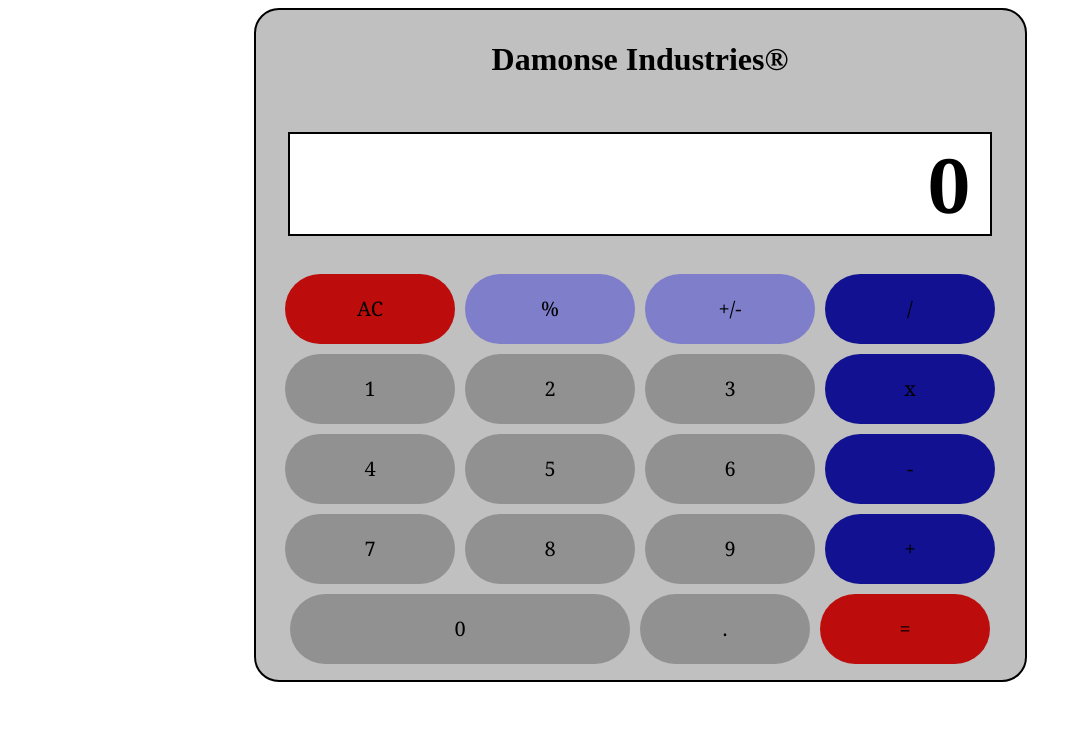
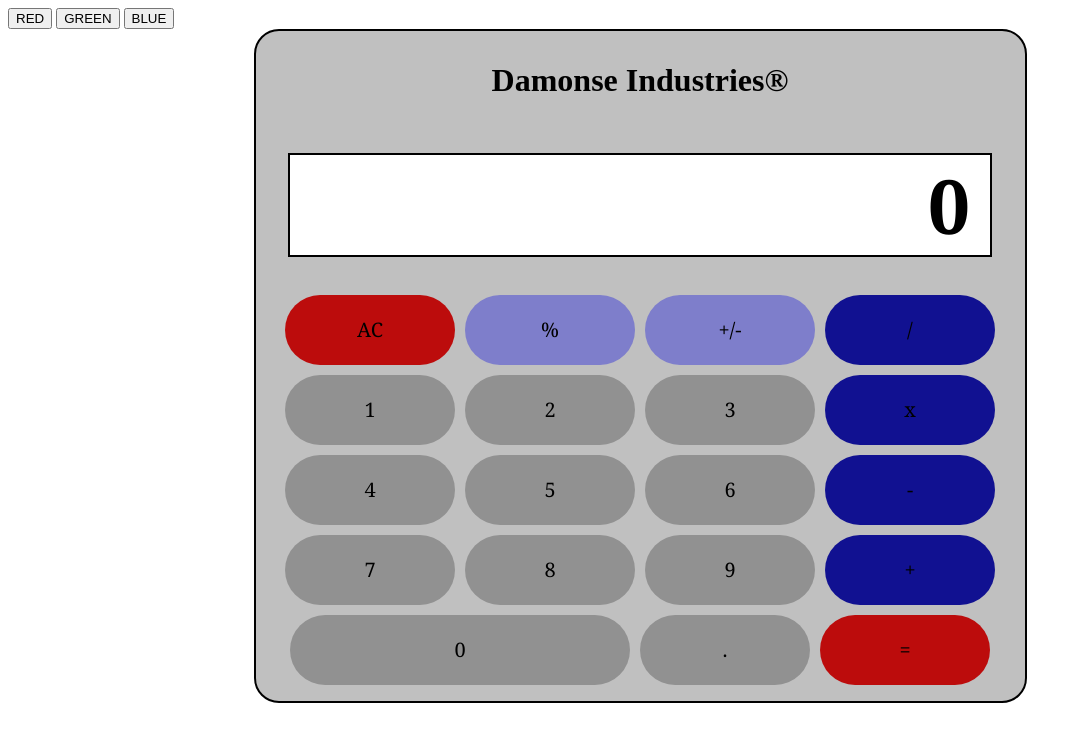
Before and after one commit to UzairDamonse/Calculator, a plain HTML site: page index.html in a window 1280 px wide. Shown: the whole page, without its empty margins (0-1082 px from the left). Drawn offline with Linux system fonts and the light colour scheme.

Commit message:
added color changing buttons

```diff
--- a/index.html
+++ b/index.html
@@ -9,6 +9,11 @@
     <script src="./index.js"></script>
   </head>
   <body>
+    <div class="text_color">
+      <button id="red" onclick="red()">RED</button>
+      <button id="green" onclick="green()">GREEN</button>
+      <button id="blue" onclick="blue()">BLUE</button>
+    </div>
     <div class="Calculator-body">
       <h1>Damonse Industries®</h1>
       <div id="Output">
--- a/index.js
+++ b/index.js
@@ -11,3 +11,14 @@ function Reset() {
   document.getElementById(`Output`).innerHTML = "0";
   sum = "";
 }
+
+// text color changers
+function red() {
+  document.getElementById(`Output`).style.color = "rgb(188, 12, 12)";
+}
+function green() {
+  document.getElementById(`Output`).style.color = "rgb(61, 210, 28)";
+}
+function blue() {
+  document.getElementById(`Output`).style.color = "rgba(92, 92, 208, 0.662)";
+}
```
